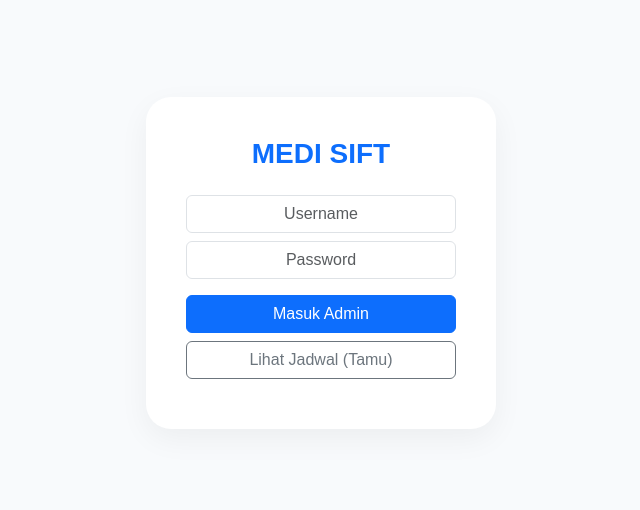
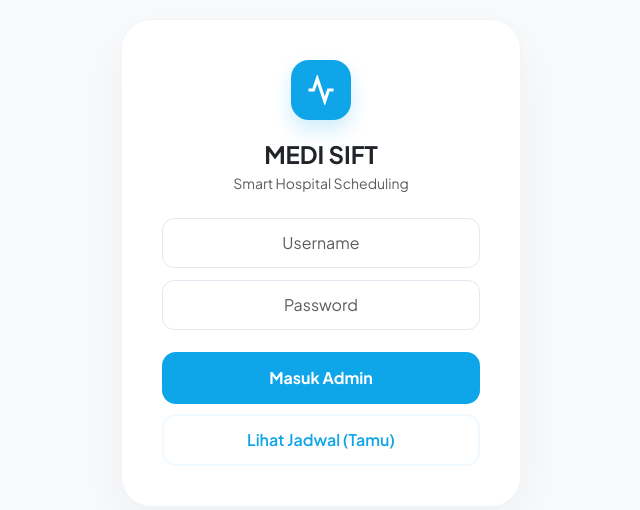
Before and after one commit to Vhieanna/Anugerah, a plain HTML site: page index.html in a window 1280 px wide. Shown: the part 137-647 px from the top of the page, without its empty margins (319-959 px from the left). Drawn offline with nearby package versions, Linux system fonts and the light colour scheme.

Commit message:
Update index.html

```diff
--- a/index.html
+++ b/index.html
@@ -3,87 +3,96 @@
 <head>
     <meta charset="UTF-8">
     <meta name="viewport" content="width=device-width, initial-scale=1.0">
-    <title>MEDI SIFT | System</title>
+    <title>MEDI SIFT | Hospital System</title>
     <link href="https://cdn.jsdelivr.net/npm/bootstrap@5.3.0/dist/css/bootstrap.min.css" rel="stylesheet">
+    <link href="https://fonts.googleapis.com/css2?family=Plus+Jakarta+Sans:wght@400;600;700&display=swap" rel="stylesheet">
     <style>
-        body { background: #f8fafc; font-family: sans-serif; display: flex; align-items: center; justify-content: center; height: 100vh; margin: 0; }
-        .card-login { background: white; padding: 40px; border-radius: 25px; box-shadow: 0 10px 30px rgba(0,0,0,0.05); width: 100%; max-width: 350px; text-align: center; }
+        :root { --med-blue: #0ea5e9; --soft-bg: #f8fafc; }
+        body { background: var(--soft-bg); font-family: 'Plus Jakarta Sans', sans-serif; display: flex; align-items: center; justify-content: center; min-height: 100vh; margin: 0; }
+        .auth-card { background: white; padding: 40px; border-radius: 30px; width: 90%; max-width: 400px; box-shadow: 0 20px 60px rgba(0,0,0,0.05); text-align: center; border: 1px solid #f1f5f9; }
+        .brand-icon { background: var(--med-blue); width: 60px; height: 60px; border-radius: 18px; display: flex; align-items: center; justify-content: center; margin: 0 auto 20px; box-shadow: 0 10px 20px rgba(14, 165, 233, 0.2); }
+        .form-control { border-radius: 12px; padding: 12px; border: 1px solid #e2e8f0; margin-bottom: 12px; text-align: center; }
+        .btn-main { background: var(--med-blue); color: white; border: none; padding: 14px; border-radius: 14px; width: 100%; font-weight: 700; transition: 0.3s; margin-top: 10px; }
+        .btn-guest { background: white; color: var(--med-blue); border: 2px solid #f0f9ff; padding: 12px; border-radius: 14px; width: 100%; margin-top: 10px; font-weight: 600; }
         .hidden { display: none !important; }
-        #debug-msg { font-size: 10px; color: red; margin-top: 10px; }
+        #loader { color: var(--med-blue); font-size: 0.85rem; margin-top: 20px; font-weight: 600; }
     </style>
 </head>
 <body>
 
-<div id="login-ui" class="card-login">
-    <h3 class="fw-bold text-primary mb-4">MEDI SIFT</h3>
-    <input type="text" id="u" class="form-control mb-2 text-center" placeholder="Username">
-    <input type="password" id="p" class="form-control mb-3 text-center" placeholder="Password">
-    <button onclick="auth('admin')" id="btnA" class="btn btn-primary w-100 mb-2">Masuk Admin</button>
-    <button onclick="auth('guest')" id="btnG" class="btn btn-outline-secondary w-100">Lihat Jadwal (Tamu)</button>
-    <div id="loading" class="mt-3 small text-muted hidden">🔄 Sedang verifikasi...</div>
-    <div id="debug-msg"></div>
+<div id="login-ui" class="auth-card">
+    <div class="brand-icon">
+        <svg width="30" height="30" viewBox="0 0 24 24" fill="none" stroke="white" stroke-width="2.5"><path d="M22 12h-4l-3 9L9 3l-3 9H2"></path></svg>
+    </div>
+    <h4 class="fw-bold mb-1">MEDI SIFT</h4>
+    <p class="text-muted small mb-4">Smart Hospital Scheduling</p>
+
+    <input type="text" id="userInput" class="form-control" placeholder="Username">
+    <input type="password" id="passInput" class="form-control" placeholder="Password">
+
+    <button onclick="eksekusi('admin')" class="btn btn-main">Masuk Admin</button>
+    <button onclick="eksekusi('guest')" class="btn btn-guest">Lihat Jadwal (Tamu)</button>
+    <div id="loader" class="hidden">🔄 Menghubungkan ke pusat data...</div>
 </div>
 
-<div id="dash-ui" class="hidden text-center">
-    <div class="card-login">
-        <h4 id="welcome" class="fw-bold text-success"></h4>
-        <p>Akses Berhasil Terbuka</p>
-        <button onclick="location.reload()" class="btn btn-danger w-100 mt-3">Keluar</button>
+<div id="dash-ui" class="hidden text-center w-100 p-4">
+    <div class="auth-card" style="max-width: 800px; margin: 0 auto;">
+        <h3 id="welcome" class="fw-bold text-primary mb-4"></h3>
+        <div id="data-area" class="table-responsive small">
+            </div>
+        <button onclick="location.reload()" class="btn btn-outline-danger mt-4 rounded-3">Keluar Sistem</button>
     </div>
 </div>
 
 <script>
-    // GANTI URL DI BAWAH INI DENGAN URL BARU HASIL "NEW DEPLOYMENT"
-    const SCRIPT_URL = "https://script.google.com/macros/s/AKfycbytNu693fNb9sD4ac8gzsvBB1UaM2a8Y2ODVlTFQgFYWzArVkm-2Kl3EsY9m6sW60SUpg/exec";
+    // URL API yang sudah Anda konfirmasi berhasil
+    const SCRIPT_URL = "https://script.google.com/macros/s/AKfycbyZxSlkwBzm06xCmKxm7xVckSxoTKgyRpY-5moj5nLWRvkgut_vFXGuQeHaperOvLNGKw/exec";
 
-    function auth(role) {
-        const user = document.getElementById('u').value;
-        const pass = document.getElementById('p').value;
-        const load = document.getElementById('loading');
-        const debug = document.getElementById('debug-msg');
+    function eksekusi(role) {
+        const u = document.getElementById('userInput').value;
+        const p = document.getElementById('passInput').value;
+        const loader = document.getElementById('loader');
 
-        if(role === 'admin' && (!user || !pass)) return alert("Isi Username & Password!");
+        if(role === 'admin' && (!u || !p)) return alert("Isi Username & Password!");
 
-        load.classList.remove('hidden');
-        debug.innerText = "";
+        loader.classList.remove('hidden');
 
-        // Buat ID unik untuk callback
-        const cbName = "callback_" + Math.floor(Math.random() * 100000);
-
-        // Timer Error (jika 10 detik tidak ada respon)
-        const timeout = setTimeout(() => {
-            load.classList.add('hidden');
-            debug.innerText = "Error: Timeout (Google Script tidak merespon). Cek apakah URL sudah 'Anyone'.";
-        }, 10000);
-
+        // Gunakan Teknik JSONP (Satu-satunya yang stabil untuk GitHub -> Google)
+        const cbName = 'cb_' + Math.floor(Math.random() * 100000);
         window[cbName] = function(res) {
-            clearTimeout(timeout);
-            load.classList.add('hidden');
+            loader.classList.add('hidden');
             if(res.status === "success") {
-                document.getElementById('login-ui').classList.add('hidden');
-                document.getElementById('dash-ui').classList.remove('hidden');
-                document.getElementById('welcome').innerText = "Halo, " + (res.name || "Tamu");
+                tampilDashboard(res, role);
             } else {
-                debug.innerText = "Server: " + res.message;
+                alert(res.message);
             }
-            // Bersihkan sisa-sisa script tag
-            const oldScript = document.getElementById('jsonp-tag');
-            if(oldScript) document.body.removeChild(oldScript);
+            document.body.removeChild(document.getElementById('api_tag'));
             delete window[cbName];
         };
 
+        const finalUrl = `${SCRIPT_URL}?action=${role==='admin'?'login':'get_roster'}&user=${encodeURIComponent(u)}&pw=${encodeURIComponent(p)}&callback=${cbName}`;
+
         const script = document.createElement('script');
-        script.id = 'jsonp-tag';
-        script.src = `${SCRIPT_URL}?action=${role==='admin'?'login':'get_roster'}&user=${encodeURIComponent(user)}&pw=${encodeURIComponent(pass)}&callback=${cbName}`;
+        script.id = 'api_tag';
+        script.src = finalUrl;
+        document.body.appendChild(script);
+    }
 
-        // Tangkap error jika script gagal dimuat (URL Salah)
-        script.onerror = function() {
-            clearTimeout(timeout);
-            load.classList.add('hidden');
-            debug.innerText = "Error: Gagal memanggil script. Cek kembali URL EXEC Anda.";
-        };
+    function tampilDashboard(res, role) {
+        document.getElementById('login-ui').classList.add('hidden');
+        document.getElementById('dash-ui').classList.remove('hidden');
+        document.getElementById('welcome').innerText = "Halo, " + (role === 'admin' ? res.name : "Tamu");
 
-        document.body.appendChild(script);
+        if(res.data) {
+            let tableHtml = '<table class="table table-bordered table-sm"><tbody>';
+            res.data.forEach((row, index) => {
+                tableHtml += `<tr>${row.map(cell => `<td>${cell}</td>`).join('')}</tr>`;
+            });
+            tableHtml += '</tbody></table>';
+            document.getElementById('data-area').innerHTML = tableHtml;
+        } else {
+            document.getElementById('data-area').innerHTML = "<p class='text-muted'>Mempersiapkan jadwal...</p>";
+        }
     }
 </script>
 </body>
```
